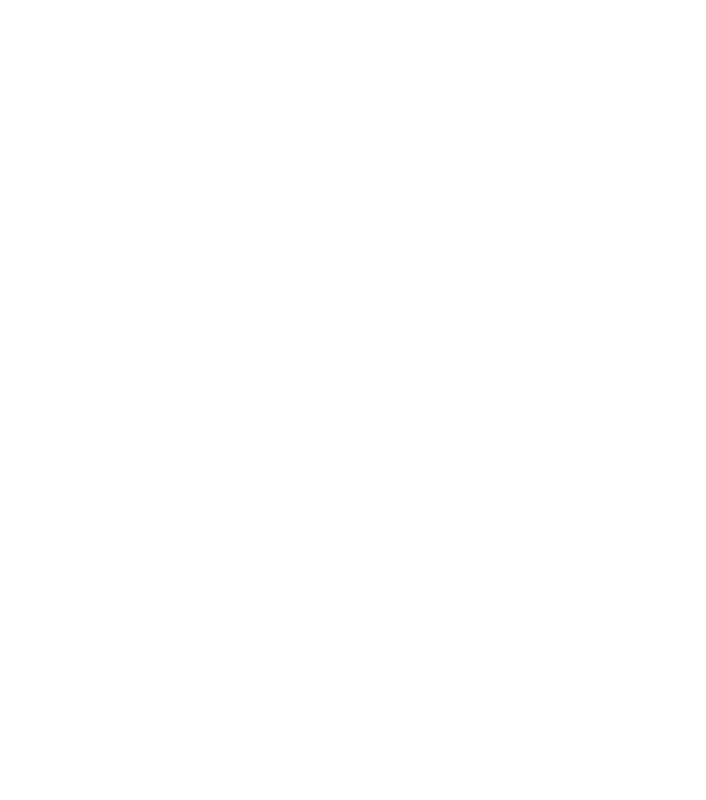
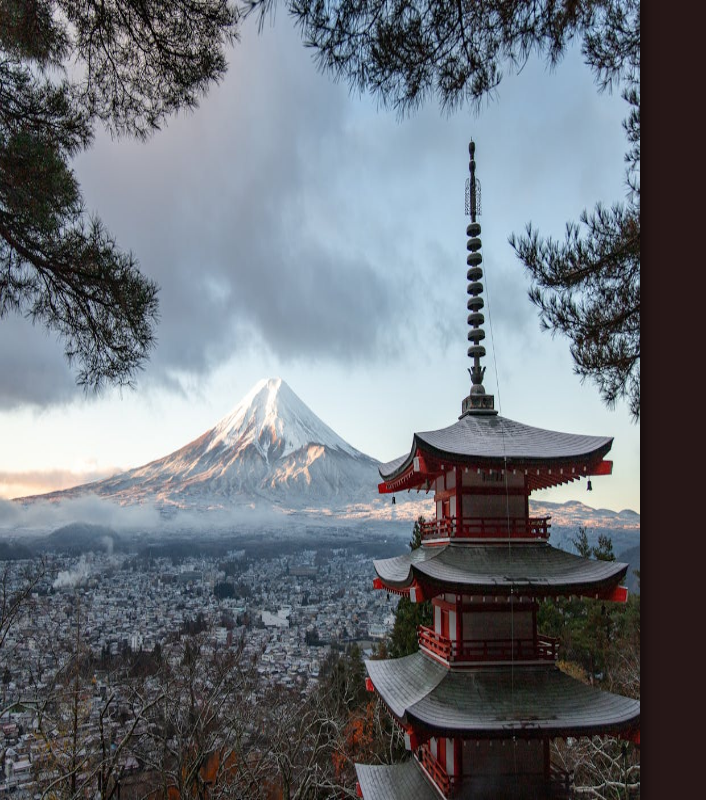
Before and after one commit to felipegs0/projeto-login, a plain HTML site: page index.html in a window 1280 px wide. Shown: the whole page, without its empty margins (0-706 px from the left). Drawn offline with Linux system fonts and the light colour scheme.

Commit message:
começo do projeto

```diff
--- a/index.html
+++ b/index.html
@@ -4,8 +4,19 @@
     <meta charset="UTF-8">
     <meta name="viewport" content="width=device-width, initial-scale=1.0">
     <title>Login</title>
+    <link rel="stylesheet" href="style.css">
+    <link rel="preconnect" href="https://fonts.googleapis.com">
+<link rel="preconnect" href="https://fonts.gstatic.com" crossorigin>
+<link href="https://fonts.googleapis.com/css2?family=Raleway:ital,wght@0,100..900;1,100..900&display=swap" rel="stylesheet">
 </head>
 <body>
+    <header>
 
+    </header>
+    <main>
+            <div id="monte-fuji">
+                <img src="imagem/pexels-photo-3408354.png" alt="Monte-fuji-japao" id="background-img">
+            </div>
+    </main>
 </body>
 </html>
--- /dev/null
+++ b/style.css
@@ -0,0 +1,40 @@
+@charset "UTF-8";
+
+* {
+    margin: 0px;
+    padding: 0px;
+    font-family: 'raleway';
+    color: white;
+}
+
+body, html {
+    overflow: hidden;
+    margin: 0px;
+    height: 100vh;
+    width: 100vw;
+}
+
+body {
+    background-color: #261717;
+}
+
+::-webkit-scrollbar {
+    width: 0px;
+    height: 0px;
+}
+
+div#monte-fuji {
+    display: inline-block;
+    width: 50vw;
+    height: 100vh;
+
+}
+
+img#background-img {
+    display: inline-block;
+    position: relative;
+
+    width: 50vw;
+    height: 100vh;
+    box-shadow: 0px 0px 10px 5px rgba(0, 0, 0, 0.5);
+}
```
Also changed, not shown: imagem/pexels-photo-3408354.png (added), imagem/projeto.jpg (added).
